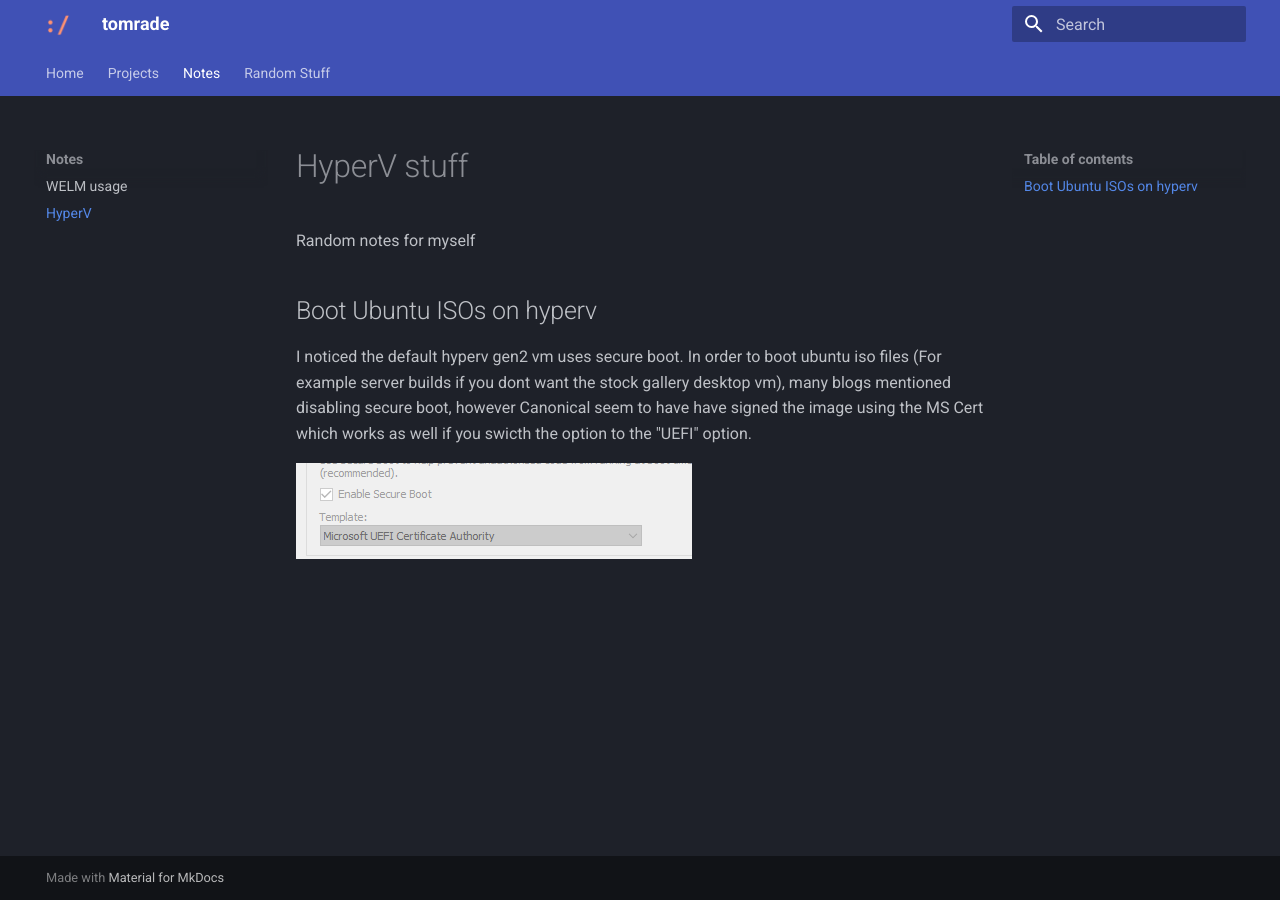
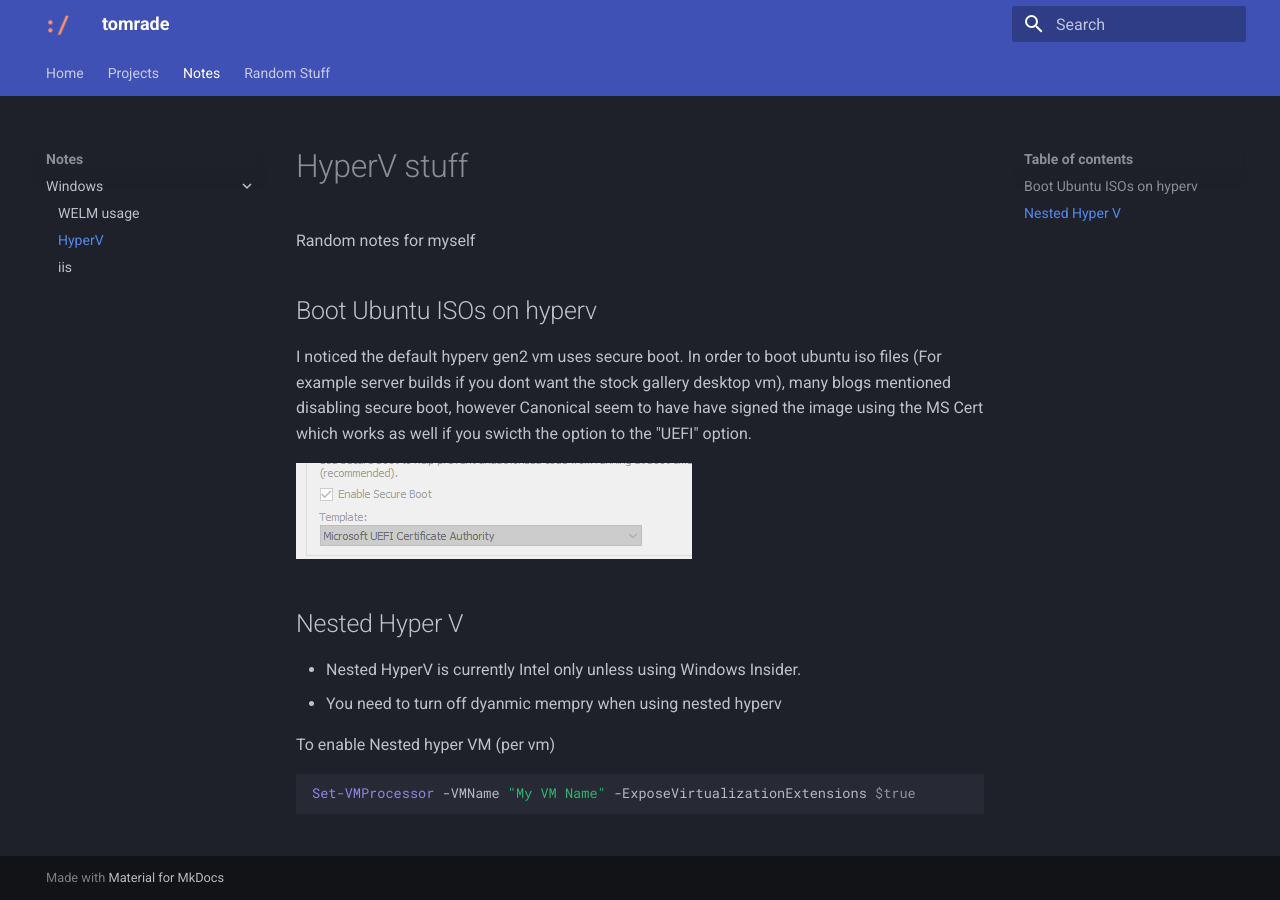
Before and after one commit to tomrade/tomrade-site, an MkDocs documentation site: the page built from docs/hyperv.md, in a window 1280 px wide. Built offline with MkDocs 1.6.1 and Material for MkDocs 9.7.7, drawn with Linux system fonts in a browser that asks for light colours.

Commit message:
code highlights

````diff
--- a/docs/hyperv.md
+++ b/docs/hyperv.md
@@ -7,3 +7,14 @@ Random notes for myself
 I noticed the default hyperv gen2 vm uses secure boot. In order to boot ubuntu iso files (For example server builds if you dont want the stock gallery desktop vm), many blogs mentioned disabling secure boot, however Canonical seem to have have signed the image using the MS Cert which works as well if you swicth the option to the "UEFI" option.
 
 ![](img/hyperv_secureboot.png)
+
+## Nested Hyper V
+
+* Nested HyperV is currently Intel only unless using Windows Insider.
+* You need to turn off dyanmic mempry when using nested hyperv
+
+To enable Nested hyper VM (per vm)
+
+``` powershell
+Set-VMProcessor -VMName "My VM Name" -ExposeVirtualizationExtensions $true
+```
--- a/mkdocs.yml
+++ b/mkdocs.yml
@@ -5,8 +5,10 @@ nav:
     - Projects:
         - Security : projects.md
     - Notes:
-        - WELM usage: welm.md
-        - HyperV: hyperv.md
+        - Windows:
+            - WELM usage: welm.md
+            - HyperV: hyperv.md
+            - iis: iis.md
     - Random Stuff:
         - Useful Links: links.md
 theme:
@@ -18,3 +20,6 @@ theme:
         scheme: slate
         primary: indigo
         accent: deep orange
+markdown_extensions:
+  - pymdownx.highlight
+  - pymdownx.superfences
````
Also changed, not shown: docs/iis.md (added, +7 -0 lines), 1 other file.
